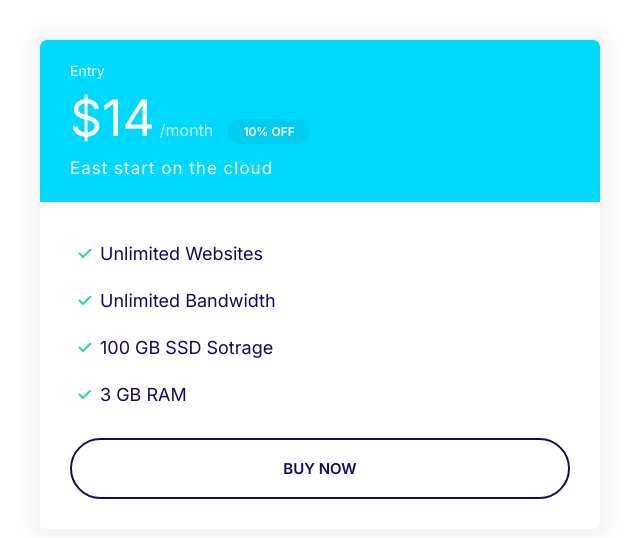
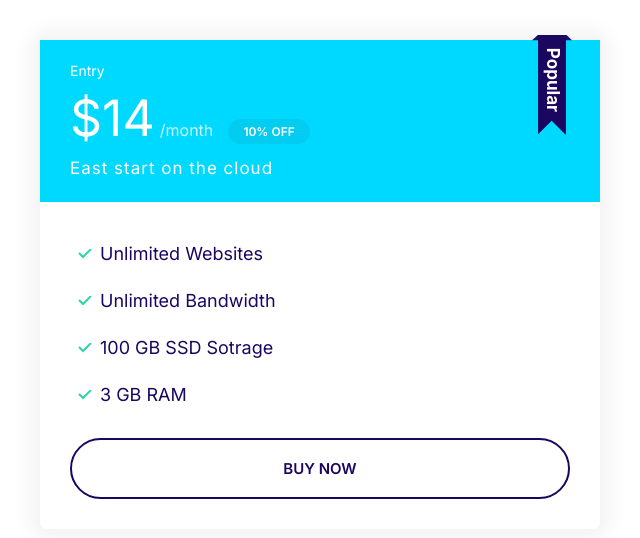
Before and after one commit to PangPang1999/moshify, a plain HTML site: page index.html in a window 1280 px wide. Shown: the whole page, without its empty margins (0-640 px from the left). Drawn offline with Linux system fonts and the light colour scheme.

Commit message:
Add popular SVG icon

```diff
--- a/css/style.css
+++ b/css/style.css
@@ -278,7 +278,7 @@ a {
 .card {
   border-radius: 7px;
   box-shadow: 0 0 20px 10px #f3f3f3;
-  overflow: hidden;
+  /* overflow: hidden; */
 }
 
 .card__header,
@@ -339,7 +339,7 @@ a {
   width: 40px;
   display: inline-block;
   position: absolute;
-  top: -6px;
+  top: -5px;
   right: 5%;
 }
 
```
Also changed, not shown: images/popular.svg (added).
